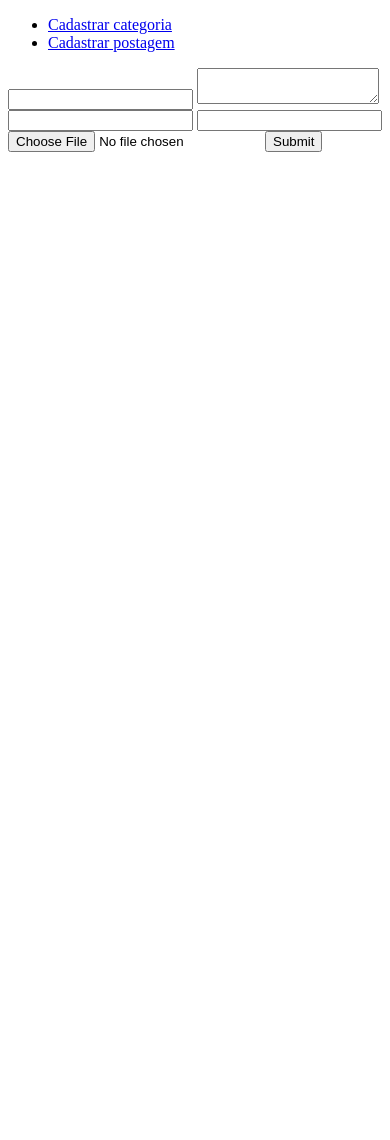
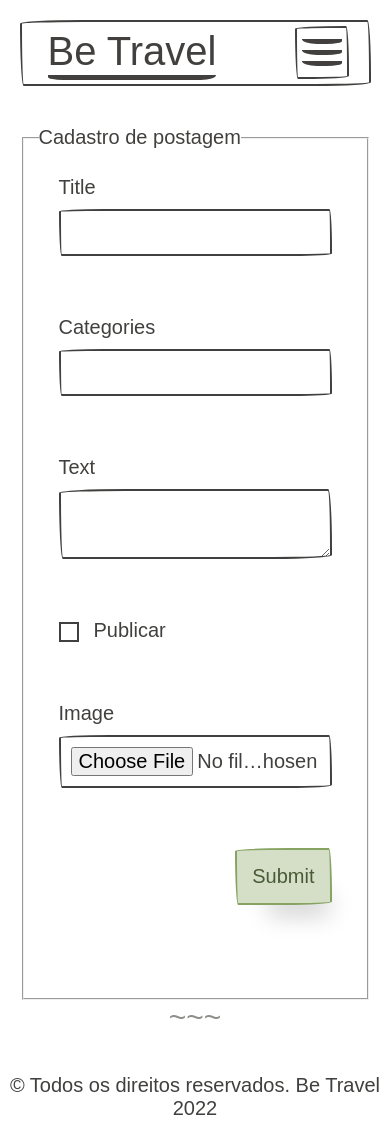
Before and after one commit to marcuxyz/betravel-youtube, a Python web app: template app/templates/posts/new.html in a window 390 px wide. Before the commit the page ends 152 px from the top, so only its background shows below. Run offline with Jinja, Linux system fonts and the light colour scheme; the template is opened without the code that fills it, so the values that code supplies are empty, except form fields; form fields are guessed from the names that the template uses; some libraries are stand-ins or nearby versions; some web fonts are replaced.

Commit message:
Aplicando tema

```diff
--- a/app/forms.py
+++ b/app/forms.py
@@ -1,11 +1,11 @@
 from flask_wtf import FlaskForm
-from wtforms.fields import StringField, SubmitField, BooleanField, SelectField, FileField
+from wtforms.fields import StringField, SubmitField, BooleanField, SelectField, FileField, TextAreaField
 
 from app.models import Category
 
 class PostForm(FlaskForm):
-    title = StringField('Nome')
-    text = StringField('Nome')
+    title = StringField('Título')
+    text = TextAreaField('Conteúdo')
     published = BooleanField('Publicar')
     categories = SelectField('Categorias', coerce=int)
     image = FileField('Imagem')
--- a/app/routes.py
+++ b/app/routes.py
@@ -1,9 +1,11 @@
 from app.blueprints.home_blueprint import home
 from app.blueprints.posts_blueprint import post
 from app.blueprints.categories_blueprint import category
+from app.blueprints.media_blueprint import media
 
 
 def init_app(app):
     app.register_blueprint(home)
     app.register_blueprint(post)
     app.register_blueprint(category)
+    app.register_blueprint(media)
--- a/app/templates/posts/new.html
+++ b/app/templates/posts/new.html
@@ -3,14 +3,57 @@
 
 {% block content %}
 
-<form action="{{ url_for('posts.create') }}" method="post" enctype="multipart/form-data">
-  {{ form.csrf_token }}
-  {{ form.title }}
-  {{ form.text }}
-  {{ form.categories }}
-  {{ form.published }}
-  {{ form.image }}
-  {{ form.submit }}
-</form>
+<section class="section margin-top-large">
+  <div class="container container-lg">
+    <form action="{{ url_for('posts.create') }}" method="post" enctype="multipart/form-data">
+      {{ form.csrf_token }}
 
+      <fieldset>
+        <legend>Cadastro de postagem</legend>
+        <div class="row">
+          <div class="col sm-12">
+            <div class="form-group">
+              {{ form.title.label }}
+              {{ form.title(class_="input-block") }}
+            </div>
+          </div>
+          <div class="col sm-12">
+            <div class="form-group">
+              {{ form.categories.label }}
+              {{ form.categories(class_="input-block") }}
+            </div>
+          </div>
+          <div class="col sm-12">
+            <div class="form-group">
+              {{ form.text.label }}
+              {{ form.text(class_="input-block") }}
+            </div>
+          </div>
+
+          <div class="col sm-12">
+            <div class="form-group">
+              <label for="" class="paper-check">
+                {{ form.published() }}
+                <span>Publicar</span>
+              </label>
+            </div>
+          </div>
+
+          <div class="col sm-12">
+            <div class="form-group">
+              {{ form.image.label }}
+              {{ form.image(class_="input-block") }}
+            </div>
+          </div>
+
+          <div class="col sm-12">
+            <div class="form-group text-right">
+              {{ form.submit(class_="paper-btn btn-success") }}
+            </div>
+          </div>
+        </div>
+      </fieldset>
+    </form>
+  </div>
+</section>
 {% endblock %}
--- /dev/null
+++ b/app/templates/shared/footer.html
@@ -0,0 +1,3 @@
+<footer>
+  <p class="text-center">&COPY; Todos os direitos reservados. Be Travel 2022</p>
+</footer>
--- a/app/templates/shared/layouts.html
+++ b/app/templates/shared/layouts.html
@@ -6,15 +6,12 @@
   <meta http-equiv="X-UA-Compatible" content="IE=edge">
   <meta name="viewport" content="width=device-width, initial-scale=1.0">
   <title>Be Travel - Seu blog de viagens</title>
+  <link rel="stylesheet" href="https://unpkg.com/papercss@1.8.3/dist/paper.min.css">
+  <link rel="stylesheet" href="/assets/custom.css">
 </head>
 
 <body>
-  <nav>
-    <ul>
-      <li><a href="{{ url_for('categories.new') }}">Cadastrar categoria</a></li>
-      <li><a href="{{ url_for('posts.new') }}">Cadastrar postagem</a></li>
-    </ul>
-  </nav>
+  {% include 'shared/menu.html' %}
 
   {% with messages = get_flashed_messages() %}
     {% if messages %}
@@ -27,6 +24,8 @@
   <main>
     {% block content %} {% endblock %}
   </main>
+
+  {% include 'shared/footer.html' %}
 </body>
 
 </html>
--- /dev/null
+++ b/app/templates/shared/menu.html
@@ -0,0 +1,19 @@
+<nav class="border container container-lg split-nav margin-top">
+  <div class="nav-brand">
+    <h3><a href="/">Be Travel</a></h3>
+  </div>
+  <div class="collapsible">
+    <input id="collapsible1" type="checkbox" name="collapsible1">
+    <label for="collapsible1">
+      <div class="bar1"></div>
+      <div class="bar2"></div>
+      <div class="bar3"></div>
+    </label>
+    <div class="collapsible-body">
+      <ul class="inline">
+        <li><a href="{{ url_for('posts.new') }}">Cadastrar postagem</a></li>
+        <li><a href="{{ url_for('categories.new') }}">Cadastrar categoria</a></li>
+      </ul>
+    </div>
+  </div>
+</nav>
```
Also changed, not shown: __tests__/posts_blueprint_test.py (+1 -0 lines), app/blueprints/media_blueprint.py (added, +10 -0 lines), app/templates/categories/new.html (+24 -5 lines), app/templates/home/index.html (+17 -3 lines), app/templates/posts/show.html (+15 -6 lines).
